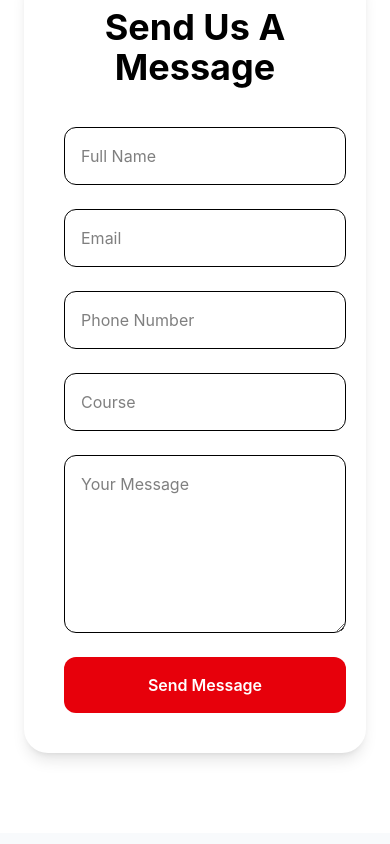
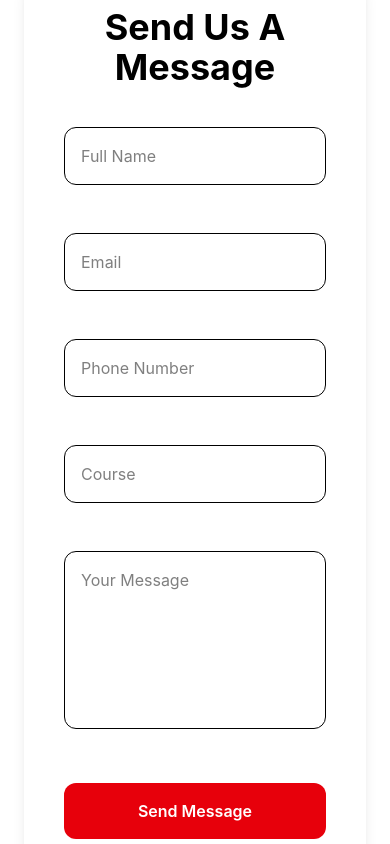
Before and after one commit to vatsalpatel-bit/Computer-academy, a React (Vite) app in the folder client/: page /contact in a window 390 px wide. Shown: the part 1420-2264 px from the top of the page. Built offline with nearby package versions, Linux system fonts and the light colour scheme.

Commit message:
feat:add send message on whatsapp component

```diff
--- a/client/package.json
+++ b/client/package.json
@@ -33,7 +33,8 @@
     "tailwind-merge": "^3.6.0",
     "tailwindcss": "^4.3.2",
     "tslib": "^2.8.1",
-    "tw-animate-css": "^1.4.0"
+    "tw-animate-css": "^1.4.0",
+    "zod": "^4.4.3"
   },
   "devDependencies": {
     "@eslint/js": "^10.0.1",
--- a/client/src/components/student/contact/ContactCTA.jsx
+++ /dev/null
@@ -1,23 +0,0 @@
-const ContactCTA = () => {
-  return (
-    <section className="py-20 bg-[#0B1E45]">
-      <div className="max-w-5xl mx-auto px-6 text-center text-white">
-
-        <h2 className="text-5xl font-bold">
-          Ready To Join Us?
-        </h2>
-
-        <p className="mt-6 text-lg text-gray-300">
-          Contact us today and begin your journey toward a successful IT career.
-        </p>
-
-        <button className="mt-8 bg-red-600 hover:bg-red-700 px-8 py-4 rounded-xl font-semibold transition">
-          Enroll Today
-        </button>
-
-      </div>
-    </section>
-  );
-};
-
-export default ContactCTA;
--- a/client/src/components/student/contact/ContactForm.jsx
+++ b/client/src/components/student/contact/ContactForm.jsx
@@ -1,24 +1,78 @@
 import { useState } from "react";
+import { toast } from "sonner";
+import { z } from "zod";
 
 const ContactForm = () => {
+  const [errors, setErrors] = useState({});
+  const [loading, setLoading] = useState(false);
   const [input, setInput] = useState({
     name: "",
     email: "",
-    number: "",
+    phone: "",
     course: "",
     message: "",
   })
 
-  const enventHandler = (e) => {
+  const contactSchema = z.object({
+    name: z
+      .string()
+      .min(3, "Name must be at least 3 characters")
+      .max(100, "Name cannot exceed 100 characters"),
+
+    email: z
+      .email("Please enter a valid email address"),
+
+    phone: z
+      .string()
+      .regex(/^[6-9]\d{9}$/, "Enter a valid 10-digit phone number"),
+
+    course: z
+      .string()
+      .min(1, "Please select a course"),
+
+    message: z
+      .string()
+      .min(20, "Message must be at least 20 characters")
+      .max(1000, "Message cannot exceed 1000 characters"),
+  });
+
+  const eventHandler = (e) => {
     const { name, value } = e.target;
+
     setInput((prev) => ({
       ...prev,
-      [name]: value
-    }))
+      [name]: value,
+    }));
+
+    setErrors((prev) => ({
+      ...prev,
+      [name]: "",
+    }));
+  };
+
+  const submitHandler = async (e) => {
+    e.preventDefault();
+
+    setLoading(true);
+
+    try {
+      const result = contactSchema.safeParse(input);
+
+      if (!result.success) {
+        const allErrors = {};
+
+        result.error.issues.forEach((err) => {
+          allErrors[err.path[0]] = err.message;
+        });
+
+        setErrors(allErrors);
+
+        toast.error("Please fix the highlighted fields.");
+
+        return;
       }
 
-  const submitHandler = (e) => {
-    e.preventDefault();
+      setErrors({});
 
       const text = `
 📚 Computer Academy Inquiry
@@ -36,9 +90,21 @@ ${input.message}
 `;
 
       window.open(
-      `https://wa.me/7284852881?text=${encodeURIComponent(text)}`,
+        `https://wa.me/919876543210?text=${encodeURIComponent(text)}`,
         "_blank"
       );
+
+      setInput({
+        name: "",
+        email: "",
+        phone: "",
+        course: "",
+        message: "",
+      });
+
+    } finally {
+      setLoading(false);
+    }
   };
 
   return (
@@ -54,58 +120,115 @@ ${input.message}
           <form
             onSubmit={submitHandler}
             className="grid md:grid-cols-2 gap-6 mt-10">
-
+            <div>
               <input
                 name="name"
                 value={input.name}
-              onChange={enventHandler}
+                onChange={eventHandler}
                 type="text"
                 placeholder="Full Name"
-              className="border rounded-xl p-4 outline-none focus:border-red-500"
+                className={`w-full border rounded-xl p-4 outline-none transition
+      ${errors.name
+                    ? "border-red-500"
+                    : "focus:border-red-500"
+                  }`}
               />
 
+              <p className="text-red-500 text-sm mt-1 h-5">
+                {errors.name}
+              </p>
+            </div>
+            <div>
               <input
                 name="email"
                 value={input.email}
-              onChange={enventHandler}
+                onChange={eventHandler}
                 type="email"
                 placeholder="Email"
-              className="border rounded-xl p-4 outline-none focus:border-red-500"
+                className={`w-full border rounded-xl p-4 outline-none transition
+      ${errors.email
+                    ? "border-red-500"
+                    : "focus:border-red-500"
+                  }`}
               />
 
+              <p className="text-red-500 text-sm mt-1 h-5">
+                {errors.email}
+              </p>
+            </div>
+            <div>
               <input
-              name="number"
-              value={input.number}
-              onChange={enventHandler}
+                name="phone"
+                value={input.phone}
+                onChange={eventHandler}
                 type="tel"
                 placeholder="Phone Number"
-              className="border rounded-xl p-4 outline-none focus:border-red-500"
+                className={`w-full border rounded-xl p-4 outline-none transition
+      ${errors.phone
+                    ? "border-red-500"
+                    : "focus:border-red-500"
+                  }`}
               />
 
+              <p className="text-red-500 text-sm mt-1 h-5">
+                {errors.phone}
+              </p>
+            </div>
+            <div>
               <input
                 name="course"
                 value={input.course}
-              onChange={enventHandler}
+                onChange={eventHandler}
                 type="text"
                 placeholder="Course"
-              className="border rounded-xl p-4 outline-none focus:border-red-500"
+                className={`w-full border rounded-xl p-4 outline-none transition
+      ${errors.course
+                    ? "border-red-500"
+                    : "focus:border-red-500"
+                  }`}
               />
 
+              <p className="text-red-500 text-sm mt-1 h-5">
+                {errors.course}
+              </p>
+            </div>
+            <div className="md:col-span-2">
               <textarea
                 name="message"
                 value={input.message}
-              onChange={enventHandler}
+                onChange={eventHandler}
                 rows="6"
                 placeholder="Your Message"
-              className="border rounded-xl p-4 outline-none focus:border-red-500 md:col-span-2"
-            ></textarea>
+                className={`w-full border rounded-xl p-4 outline-none resize-none transition
+      ${errors.message
+                    ? "border-red-500"
+                    : "focus:border-red-500"
+                  }`}
+              />
+
+              <p className="text-red-500 text-sm mt-1 h-5">
+                {errors.message}
+              </p>
+            </div>
 
             <button
               type="submit"
-              className="bg-red-600 hover:bg-red-700 text-white py-4 rounded-xl font-semibold md:col-span-2 transition">
-              Send Message
+              disabled={loading}
+              className={`md:col-span-2 py-4 rounded-xl font-semibold transition flex items-center justify-center gap-2
+    ${loading
+                  ? "bg-red-500 cursor-not-allowed"
+                  : "bg-red-600 hover:bg-red-700"
+                } text-white`}
+            >
+              {loading ? (
+                <>
+                  <span className="w-5 h-5 border-2 border-white border-t-transparent rounded-full animate-spin"></span>
+                  Sending...
+                </>
+              ) : (
+                "Send Message"
+              )}
             </button>
-
           </form>
 
         </div>
--- a/client/src/components/student/contact/GoogleMap.jsx
+++ /dev/null
@@ -1,27 +0,0 @@
-const GoogleMap = () => {
-  return (
-    <section className="py-20">
-      <div className="max-w-7xl mx-auto px-6">
-
-        <h2 className="text-4xl font-bold text-center mb-10">
-          Find Us On Map
-        </h2>
-
-        <div className="rounded-3xl overflow-hidden shadow-lg">
-
-          <iframe
-            title="Google Map"
-            src="https://www.google.com/maps/embed?pb="
-            width="100%"
-            height="500"
-            loading="lazy"
-          ></iframe>
-
-        </div>
-
-      </div>
-    </section>
-  );
-};
-
-export default GoogleMap;
--- a/client/src/pages/Contact.jsx
+++ b/client/src/pages/Contact.jsx
@@ -2,8 +2,6 @@ import ContactBanner from "@/components/student/contact/ContactBanner";
 import ContactInfo from "@/components/student/contact/ContactInfo";
 import ContactForm from "@/components/student/contact/ContactForm";
 import WorkingHours from "@/components/student/contact/WorkingHours";
-import GoogleMap from "@/components/student/contact/GoogleMap";
-import ContactCTA from "@/components/student/contact/ContactCTA";
 
 const Contact = () => {
   return (
@@ -12,8 +10,6 @@ const Contact = () => {
       <ContactInfo />
       <ContactForm />
       <WorkingHours />
-      <GoogleMap />
-      <ContactCTA />
     </>
   );
 };
```
Also changed, not shown: 1 other file (tests, documents, lock files or other folders). Lines whose indentation alone changed are shown as unchanged.
